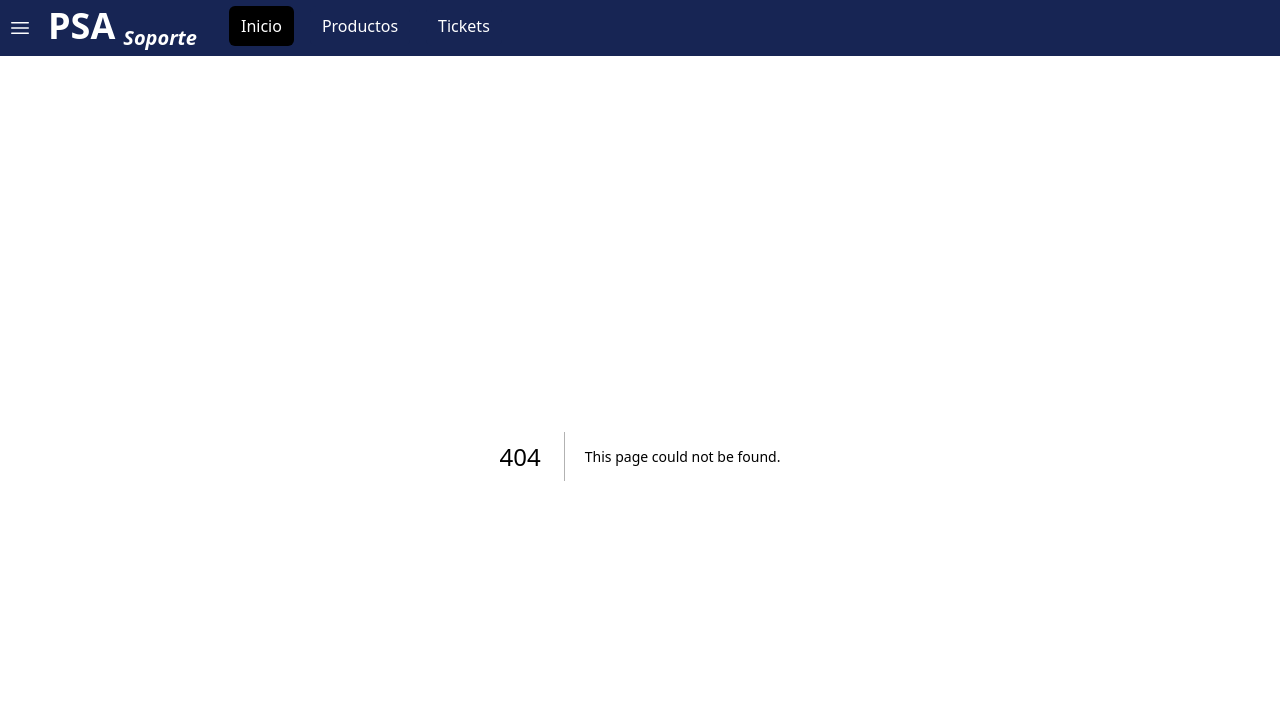
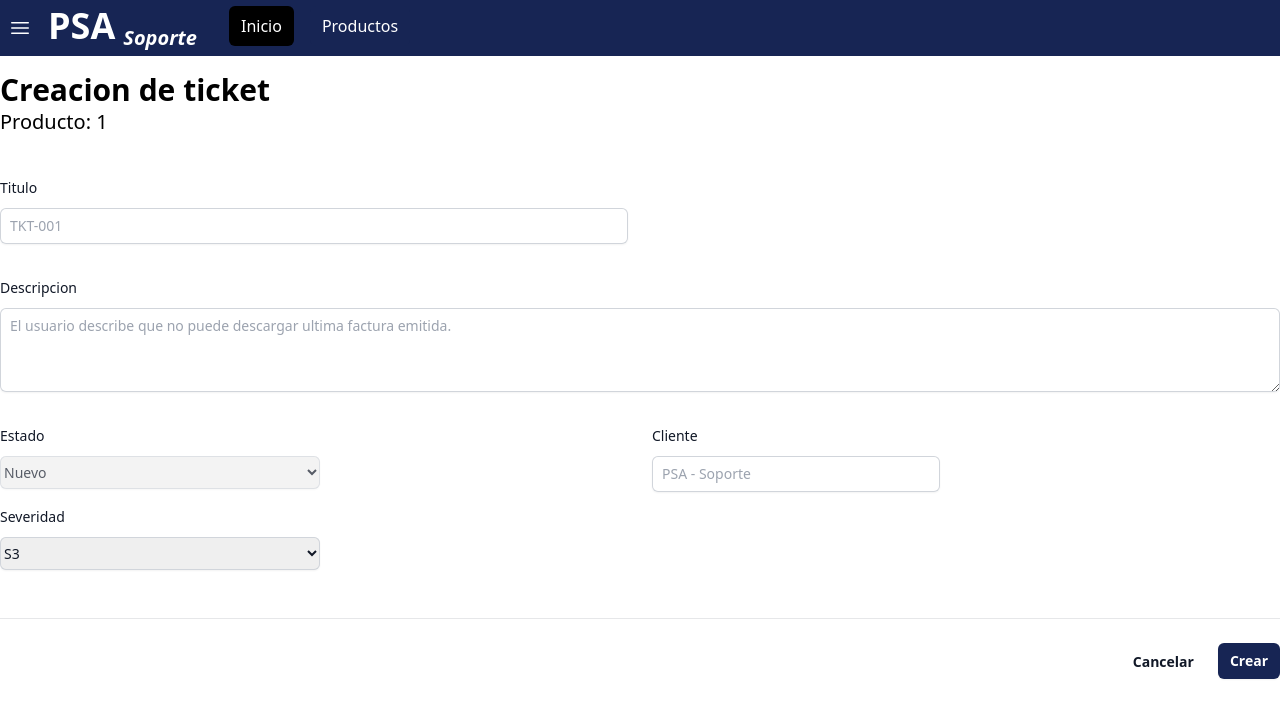
Before and after one commit to MatiasPriano/Sistema-De-Gestion-Front, a Next.js app: page /products/1/tickets/new in a window 1280 px wide. Before the commit this address had no page. Shown: the top 718 px of the page. Built offline with nearby package versions, Linux system fonts and the light colour scheme.

Commit message:
Se agrega creacion de ticket

```diff
--- a/components/layout.tsx
+++ b/components/layout.tsx
@@ -31,7 +31,6 @@
             <div className="flex space-x-4">
               <Link href="/" className="bg-black hover:bg-blue-900 text-white rounded-md px-3 py-2 font-medium">Inicio</Link>
               <Link href="/products" className="bg-blue-950 hover:bg-blue-900 text-white rounded-md px-3 py-2 font-medium">Productos</Link>
-              <Link href="/tickets" className="bg-blue-950 hover:bg-blue-900 text-white rounded-md px-3 py-2 font-medium">Tickets</Link>
             </div>
           </div>
         </div>
--- a/pages/tickets.tsx
+++ b/pages/products/[version]/tickets.tsx
@@ -1,4 +1,5 @@
 import {useEffect, useState} from "react";
+import { useRouter } from 'next/router';
 import TicketGridRow from "@/components/ticketGridRow";
 
 function HeaderItem({ title }: { title: string }) {
@@ -17,13 +18,15 @@
         alert('Se crea un ticket');
     }
 
-
+    const router = useRouter();
+    const { version } = router.query;
     return (
         <>
             {/* ACA EMPIEZA LA GRILLA */}
             <div className="container max-w-7xl mx-auto mt-8">
                 <div className="mb-4">
                     <h1 className="text-3xl font-bold decoration-gray-400">Tickets</h1>
+                    <h2 className="text-xl decoration-gray-700">Producto: {version}</h2>
                 </div>
                 <div className="flex flex-col">
                     <div className="overflow-x-auto sm:-mx-6 sm:px-6 lg:-mx-8 lg:px-8">
@@ -53,8 +56,10 @@
 
                 <br/>
                 <div className="">
-                    <button type="button" onClick={create}
-                        className="bg-amber-500 p-2 rounded-md font-semibold text-black hover:bg-amber-200"> Crear ticket </button>
+                    <a href={"/products/" + version + "/tickets/new/"}>
+                        <button type="button"
+                            className="bg-amber-500 p-2 rounded-md font-semibold text-black hover:bg-amber-200"> Crear ticket </button>
+                    </a>
                 </div>
             </div>
         </>
--- /dev/null
+++ b/pages/products/[version]/tickets/new.tsx
@@ -0,0 +1,127 @@
+import { useRouter } from 'next/router';
+
+function ComboBox({ title, options, selected, disabled = false }: { title: string, options: string[], selected: string, disabled?: boolean }) {
+    return (
+        <div className="sm:col-span-3">
+            <label htmlFor={title} className="block text-sm font-medium leading-6 text-gray-900">
+                {title}
+            </label>
+            <div className="mt-2">
+                <select
+                disabled={disabled}
+                id={title}
+                name={title}
+                className="block w-full rounded-md border-0 py-1.5 text-gray-900 shadow-sm ring-1 ring-inset ring-gray-300 focus:ring-2 focus:ring-inset focus:ring-indigo-600 sm:max-w-xs sm:text-sm sm:leading-6"
+                >
+                    {options.map((option) => {
+                    if (selected === option) {
+                        return (
+                            <option selected>{option}</option>
+                        )
+                    }
+                    return (
+                        <option>{option}</option>
+                    )
+                    })}
+                </select>
+            </div>
+        </div>
+    )
+}
+
+function create() {
+    alert('Se crea un ticket');
+}
+
+export default function Ticket() {
+    const stateOptions: string[] = ["Nuevo"]
+    const severityOptions: string[] = ["S1", "S2", "S3", "S4"]
+
+    const router = useRouter();
+    const { version } = router.query;
+
+    return (
+        <div className="container max-w-7xl mx-auto mt-8 sm:mt-4">
+            <div className="mb-4">
+                <h1 className="text-3xl font-bold decoration-gray-400">Creacion de ticket</h1>
+                <h2 className="text-xl decoration-gray-700">Producto: {version}</h2>
+            </div>
+            <form>
+                <div className="space-y-12">
+                    <div className="border-b border-gray-900/10 pb-12">
+                        <div className="mt-10 grid grid-cols-1 gap-x-6 gap-y-8 sm:grid-cols-2">
+                            <div>
+                                <label htmlFor="title" className="block text-sm font-medium leading-6 text-gray-900">
+                                    Titulo
+                                </label>
+                                <div className="mt-2">
+                                    <input
+                                    type="text"
+                                    name="title"
+                                    id="title"
+                                    className="block w-full rounded-md border-0 py-1.5 text-gray-900 shadow-sm ring-1 ring-inset ring-gray-300 placeholder:text-gray-400 focus:ring-2 focus:ring-inset focus:ring-indigo-600 sm:text-sm sm:leading-6"
+                                    placeholder="TKT-001"
+                                    style={{ paddingLeft: '10px', paddingRight: '10px' }}
+                                    />
+                                </div>
+                            </div>
+
+                            <div className="col-span-full">
+                                <label htmlFor="about" className="block text-sm font-medium leading-6 text-gray-900">
+                                    Descripcion
+                                </label>
+                                <div className="mt-2">
+                                    <textarea
+                                    id="about"
+                                    name="about"
+                                    rows={3}
+                                    className="block w-full rounded-md border-0 py-1.5 text-gray-900 shadow-sm ring-1 ring-inset ring-gray-300 placeholder:text-gray-400 focus:ring-2 focus:ring-inset focus:ring-indigo-600 sm:text-sm sm:leading-6"
+                                    defaultValue={''}
+                                    placeholder="El usuario describe que no puede descargar ultima factura emitida."
+                                    style={{ paddingLeft: '10px', paddingRight: '10px' }}
+                                    />
+                                </div>
+                            </div>
+                            <div>
+                                <ComboBox title="Estado" options={stateOptions} selected="Nuevo" disabled={true}/>
+                                <div className="mt-4">
+                                    <ComboBox title="Severidad" selected="S3" options={severityOptions}/>
+                                </div>
+                            </div>
+                            <div>
+                                <label htmlFor="client" className="block text-sm font-medium leading-6 text-gray-900">
+                                    Cliente
+                                </label>
+                                <div className="mt-2">
+                                    <input
+                                    type="text"
+                                    name="client"
+                                    id="client"
+                                    className="block w-full md:w-72 rounded-md border-0 py-1.5 text-gray-900 shadow-sm ring-1 ring-inset ring-gray-300 placeholder:text-gray-400 focus:ring-2 focus:ring-inset focus:ring-indigo-600 sm:text-sm sm:leading-6"
+                                    placeholder="PSA - Soporte"
+                                    style={{ paddingLeft: '10px', paddingRight: '10px' }}
+                                    />
+                                </div>
+                            </div>
+                        </div>
+                    </div>
+                </div>
+
+                <div className="mt-6 flex items-center justify-end gap-x-6">
+                    <a href={"/products/" + version + "/tickets/"}>
+                        <button type="button" className="text-sm font-semibold leading-6 text-gray-900">
+                        Cancelar
+                        </button>
+                    </a>
+                    <button
+                    type="submit"
+                    onClick={create}
+                    className="rounded-md bg-blue-950 px-3 py-2 text-sm font-semibold text-white shadow-sm hover:bg-blue-800 focus-visible:outline focus-visible:outline-2 focus-visible:outline-offset-2 focus-visible:outline-blue-600"
+                    >
+                    Crear
+                    </button>
+                </div>
+            </form>
+        </div>
+    )
+}
```
